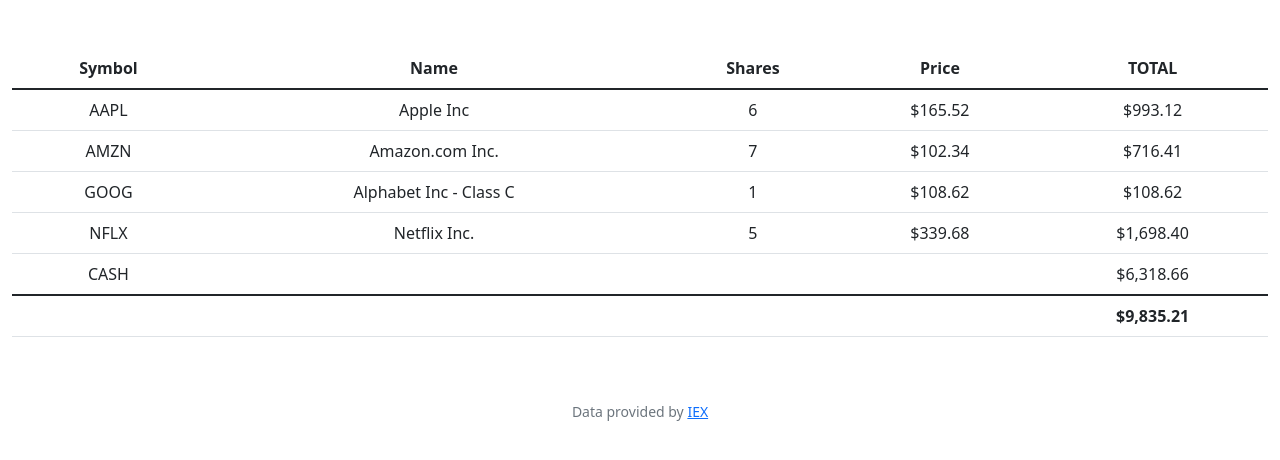
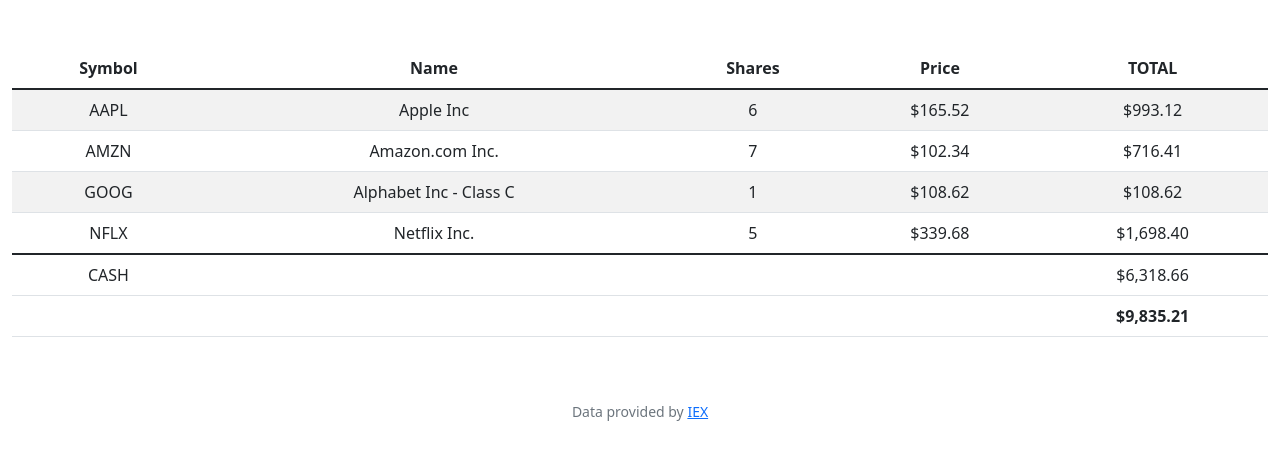
Before and after one commit to nednella/cs50, a Flask app: page / in a window 1280 px wide. Shown: the part 76-536 px from the top of the page. Run offline with Flask 3, Linux system fonts and the light colour scheme; a user stored in the database is signed in; data comes from the database, SQL or seed files in the repository; some libraries are stand-ins or nearby versions.

Commit message:
Fri, Apr 14, 2023, 4:55 PM +01:00

```diff
--- a/cs50/week9/finance/templates/index.html
+++ b/cs50/week9/finance/templates/index.html
@@ -5,7 +5,7 @@
 {% endblock %}
 
 {% block main %}
-    <table class="table">
+    <table class="table table-striped">
         <thead>
             <tr>
                 <th>Symbol</th>
@@ -25,13 +25,14 @@
                     <td>{{ usd(row["shares"] * row["price"]) }}</td>
                 </tr>
             {% endfor %}
+
+        </tbody>
+        <tfoot>
             <tr>
                 <td>CASH</td>
                 <td colspan="3"></td>
                 <td>{{ usd(userCash) }}</td>
             </tr>
-        </tbody>
-        <tfoot>
             <tr>
                 <td colspan="4"></td>
                 <td><strong>{{ usd(totalValue) }}</strong></td>
```
